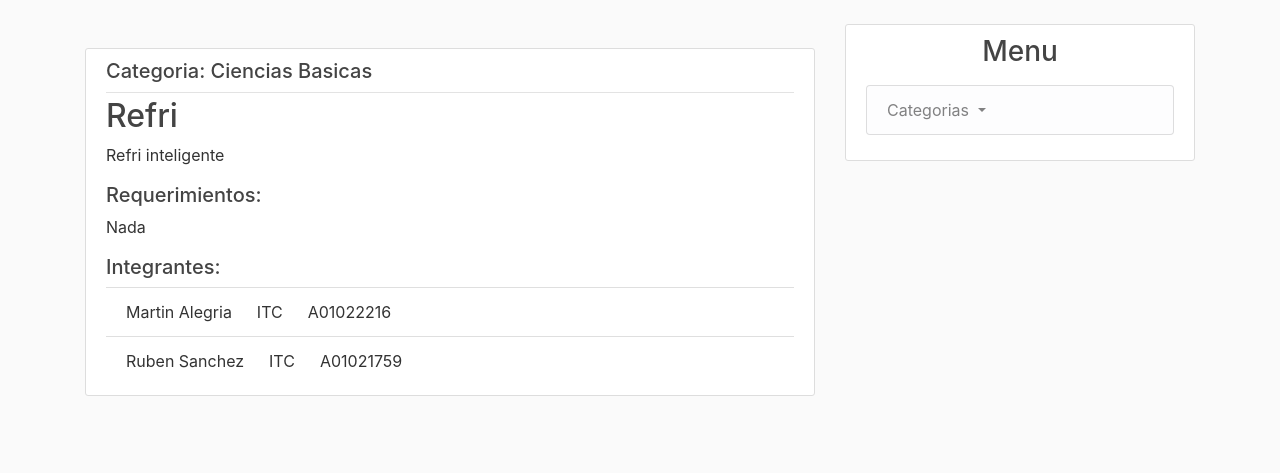
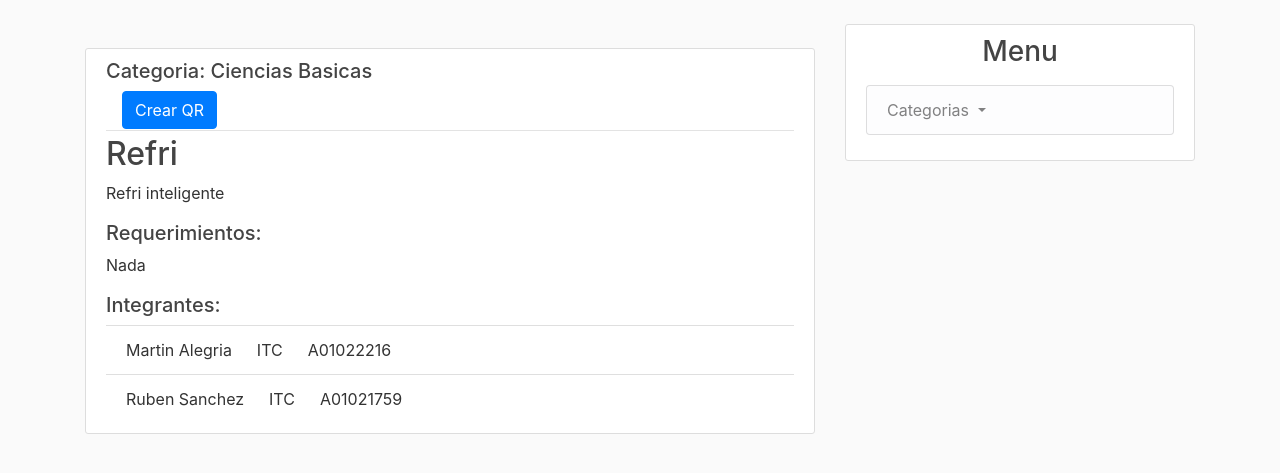
Before and after one commit to MartinAlegria/FeriaIngenieria, a Django app: page /project/1/ in a window 1280 px wide. Shown: the part 56-529 px from the top of the page. Run offline with Django 3.2, Linux system fonts and the light colour scheme; data comes from the database, SQL or seed files in the repository; some libraries are stand-ins or nearby versions.

Commit message:
Orasi este es el wueno

```diff
--- a/feria_ing/templates/feria_ing/project_detail.html
+++ b/feria_ing/templates/feria_ing/project_detail.html
@@ -20,6 +20,7 @@
                 {% endif %}
               {%endif%}
 
+              &emsp;<a class="btn btn-primary " href="#" >Crear QR</a>
 
             </div>
             <h2>{{ object.nombre }}</h2>
--- a/requirements.txt
+++ b/requirements.txt
@@ -6,9 +6,11 @@ gunicorn==20.0.0
 isort==4.3.21
 lazy-object-proxy==1.4.3
 mccabe==0.6.1
+Pillow==6.2.1
 psycopg2-binary==2.8.4
 pylint==2.4.3
 pytz==2019.3
+qrcode==6.1
 six==1.12.0
 sqlparse==0.3.0
 typed-ast==1.4.0
```
Also changed, not shown: 2 other files.
